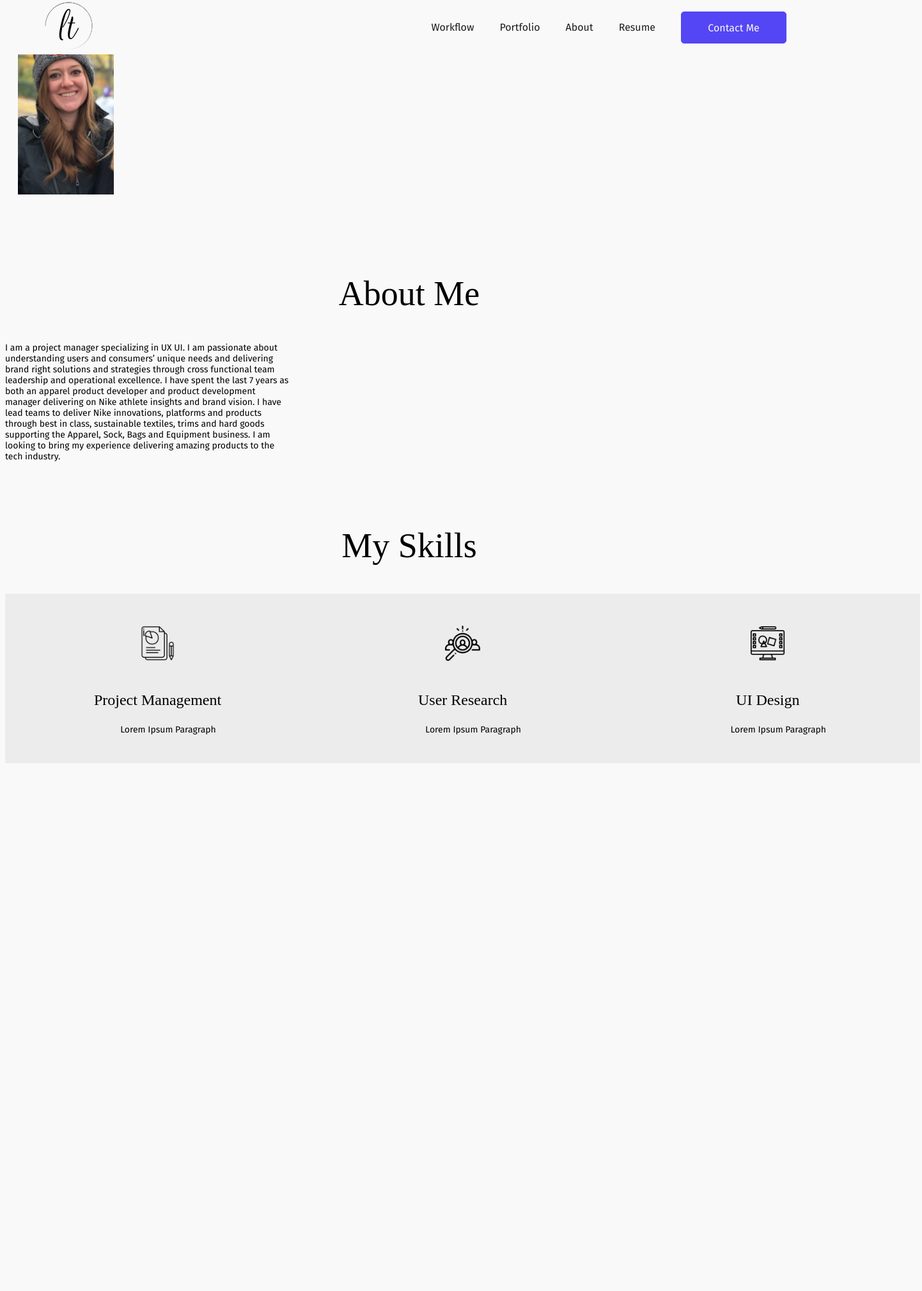
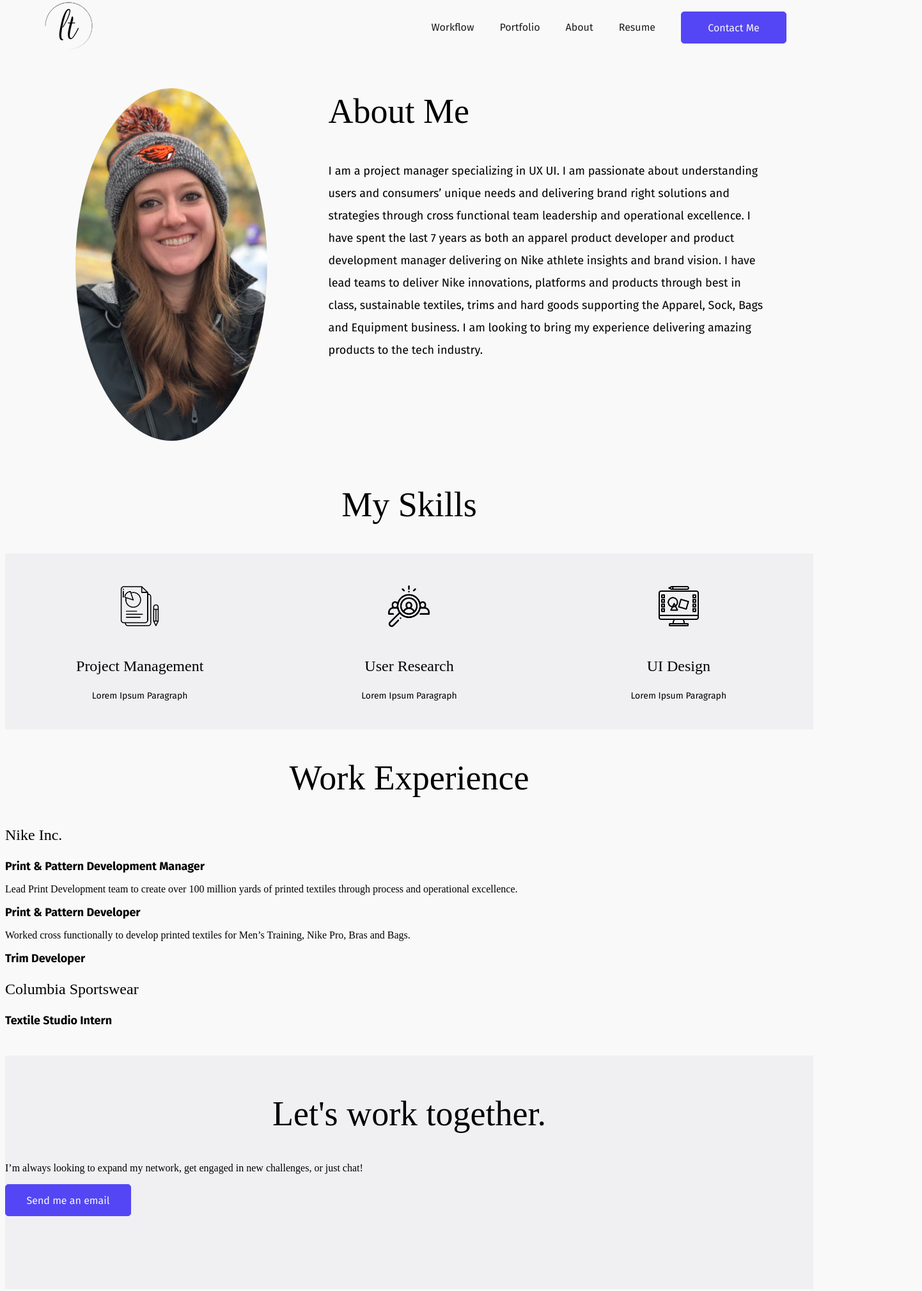
Before and after one commit to LaurenTofflemire/UX_UI_HW_17, a plain HTML site: page aboutme.html in a window 1280 px wide. Shown: the whole page at 64% size, 1442 px wide, since content can reach past the window. Before the commit the page ends 1201 px from the top, so only its background shows below. Drawn offline with Linux system fonts and the light colour scheme; a web font is replaced by a local one.

Commit message:
more changes

```diff
--- a/aboutme.html
+++ b/aboutme.html
@@ -19,13 +19,14 @@
         <button class= "contactme"><a href="mailto:lauren.tofflemire@gmail.com">Contact Me</a></button>
     </header>
 
+        <!--  about me section -->
     <section class="aboutMe">
         <div class="aboutGrid">
             <div class="laurenInfo">
-                <img src="images/IMG_0044.jpeg" alt="Lauren Tofflemire" width="150">
+                <img class="laurenImage" src="images/IMG_0044.jpeg" alt="Lauren Tofflemire" width="300">
             </div>
             <div class="laurenInfo">
-                <h1>About Me</h1>
+                <h2>About Me</h2>
                 <p>I am a project manager specializing in UX UI.
 
                     I am passionate about understanding users and consumers’ unique needs and delivering brand right solutions and strategies through cross functional team leadership and operational excellence.
@@ -42,22 +43,57 @@
         <h1>My Skills</h1>
         <div class="flexContainer">
             <div class="skillBaby">
-                <img src="images/projectmanagement.png" alt="Project Management Icon" width="55" height="55">
+                <img src="images/projectmanagement.png" alt="Project Management Icon" width="65" height="65">
                 <h3>Project Management</h3>
                 <p>Lorem Ipsum Paragraph</p>
             </div>
             <div class="skillBaby">
-                <img src="images/userresearch.png" alt="User Research" width="55" height="55">
+                <img src="images/userresearch.png" alt="User Research" width="65" height="65">
                 <h3>User Research</h3>
                 <p>Lorem Ipsum Paragraph</p>
             </div>
             <div class="skillBaby">
-                <img src="images/graphic-design.png" alt="UI Design" width="55" height="55">
+                <img src="images/graphic-design.png" alt="UI Design" width="65" height="65">
                 <h3>UI Design</h3>
                 <p>Lorem Ipsum Paragraph</p>
             </div>
         </div>
     </section>
 
+        <!--  Work Experience section coded using CSS flex -->
+    <section class="workExperience">
+        <h1>Work Experience</h1>
+        <div class="workContainer">
+            <div class="jobDescrip">
+                <h3>Nike Inc.</h3>
+                <p></p>
+                <h4>Print & Pattern Development Manager</h4>
+                <p>Lead Print Development team to create over 100 million yards of printed textiles through process and operational excellence.</p>
+            </div>
+            <div class="jobDescrip">
+                <h4>Print & Pattern Developer</h4>
+                <p>Worked cross functionally to develop printed textiles for Men’s Training, Nike Pro, Bras and Bags. </p>
+            </div>
+            <div class="jobDescrip">
+                <h4>Trim Developer</h4>
+                <p></p>
+            </div>
+            <div class="jobDescrip">
+                <h3>Columbia Sportswear</h3>
+                <h4>Textile Studio Intern</h4>
+                <p></p>
+            </div>
+        </div>
+    </section>
+
+        <!--  Contact Me section coded using CSS flex -->
+    <section class="workTogether">
+        <div class="workContact">
+            <h1>Let's work together.</h1>
+            <p>I’m always looking to expand my network, get engaged in new challenges, or just chat!</p>
+            <button class="emailMe">Send me an email</button>
+        </div>
+    </section>
+
 
     </body>
--- a/aboutmestyle.css
+++ b/aboutmestyle.css
@@ -72,21 +72,35 @@ h1 {
     text-align: center;
     font-weight: normal;
     font-style: normal;
-    margin-top: 100px;
 
+}
+
+.aboutGrid {
+    display: grid;
+    grid-template-columns: 40% 60%;
+    grid-template-rows: 25% 75%;
+    margin-top: 90px;
 }
 
 .flexContainer {
     display: flex;
     align-content: center;
-    justify-content: ;
+    justify-content: center;
 }
 
 .skillBaby {
     width: 33%;
     padding: 30px;
     text-align: center;
-    background-color: #EDECEC;
+    background-color: #F0EFF2;
+}
+
+.skillBaby p {
+    font-size: 14px;
+    font-family: 'Fira Sans', sans-serif;
+    font-style: normal;
+    justify-content: center;
+    align-content: center;
 }
 
 h3 {
@@ -111,23 +125,6 @@ h4 {
     margin: 0px;
 }
 
-p {
-    font-size: 14px;
-    font-family: 'Fira Sans', sans-serif;
-    font-style: normal;
-    width: 450px;
-}
-
-.rabbits {
-    background-color: #EDECEC;
-    border-radius: 20px;
-    text-align: left;
-    padding-left: 25px;
-    padding-right: 25px;
-    padding-bottom: 25px;
-    align-items: center;
-}
-
 button {
     padding: 15px 20px 16px;
     border-radius: 5px;
@@ -137,17 +134,63 @@ button {
     color: #5446F4;
 }
 
-.taskmonster {
-    background-color: #EDECEC;
-    border-radius: 20px;
-    text-align: left;
-    padding-left: 25px;
-    padding-right: 25px;
-    padding-bottom: 25px;
-    align-items: center;
-}
 
 img {
     padding: 20px;
     text-align: center;
 }
+
+.laurenImage {
+    border-radius: 100%;
+    margin-left: 90px;
+    margin-top: 20px;
+
+}
+
+.laurenInfo p {
+    font-size: 18px;
+    font-family: 'Fira Sans', sans-serif;
+    font-style: normal;
+    line-height: 35px;
+    margin-right: 90px;
+    width: 680px;
+}
+
+h2 {
+    font-family: 'Average', serif;
+    font-size: 54px;
+    text-align: left;
+    font-weight: normal;
+    font-style: normal;
+
+}
+
+.aboutMe {
+    justify-content: center;
+    align-content: center;
+}
+
+.workTogether {
+    background-color: #F0EFF2;
+    height: 365px;
+}
+
+.emailMe {
+    background-color: #5446F4;
+    width: 197px;
+    height: 50px;
+    justify-content: center;
+    align-items: center;
+    border-radius: 5px;
+    margin-right: 50px;
+    color: #F9F9F9;
+    justify-content: center;
+    text-decoration: none;
+    font-size: 16px;
+    font-family: 'Fira Sans', sans-serif;
+}
+
+.workContact h1 {
+    padding-top: 60px;
+    text-align: center;
+}
--- /dev/null
+++ b/js/homeindex.js
@@ -0,0 +1,4 @@
+function fade() {
+    $('.containerPreloader').fadeOut("slow");
+    }
+    setTimeout(fade, 3000);
```
Also changed, not shown: index.html (+16 -2 lines), style.css (+37 -0 lines), images/loading.png (added), images/loadingcircle.svg (added), images/loadinginitials.svg (added), 1 other file.
